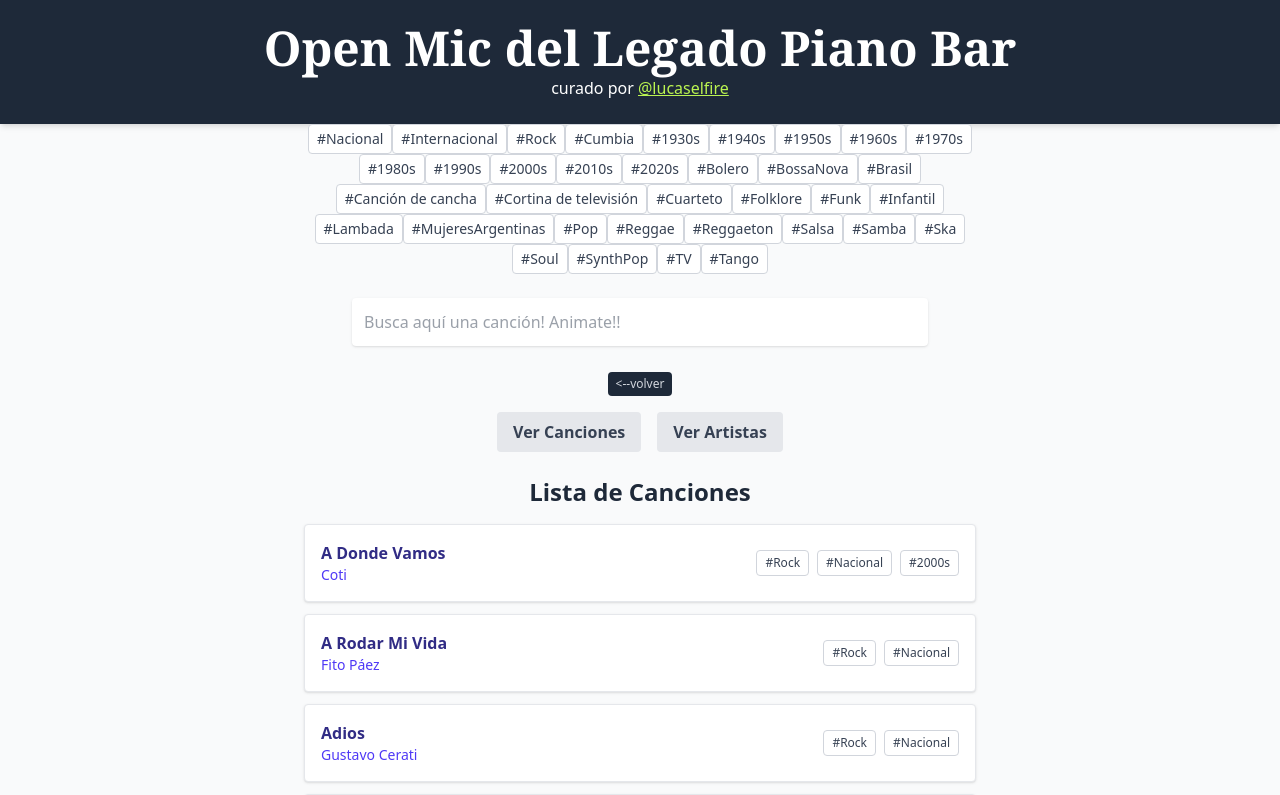
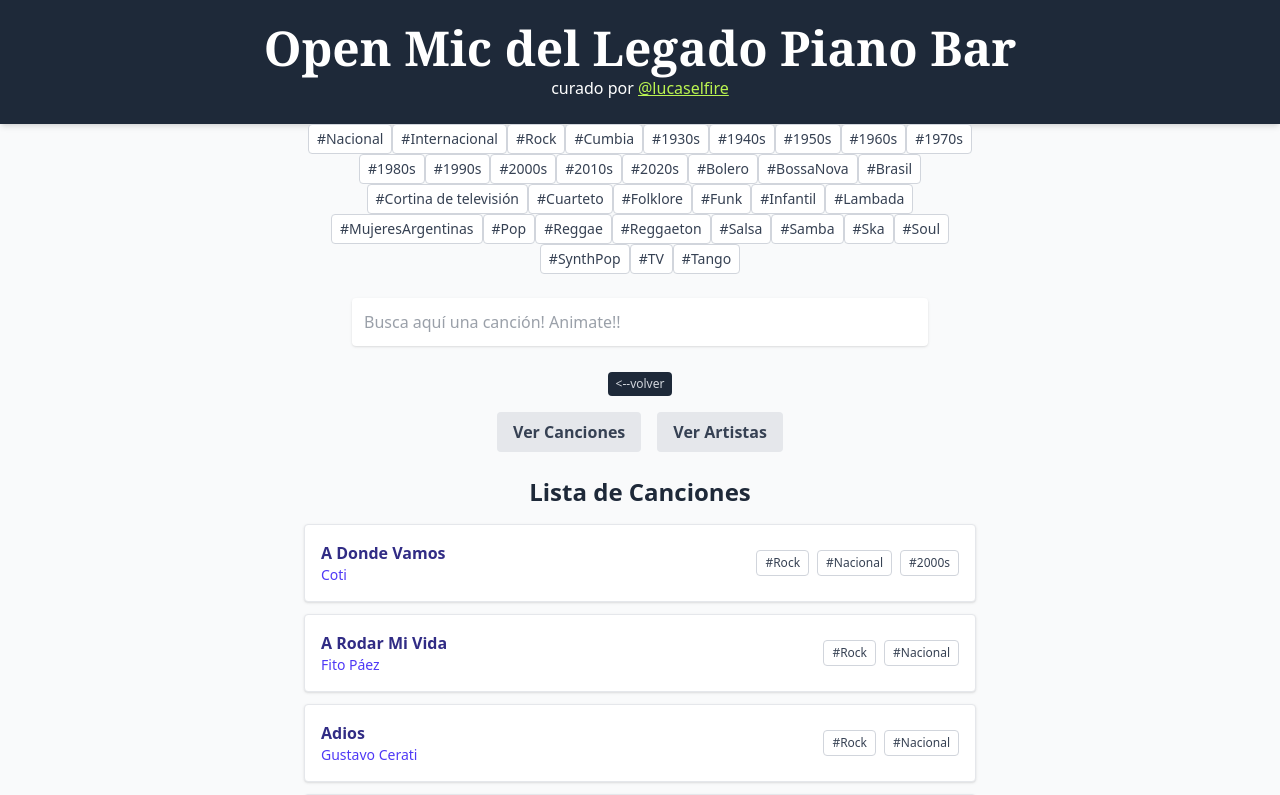
Before and after one commit to guilkuo/open-mic-legado-pianobar, a React (Vite) app: page / in a window 1280 px wide. Shown: the top 795 px of the page. Built offline with nearby package versions, Linux system fonts and the light colour scheme.

Commit message:
sacamos cancion de cancha

```diff
--- a/src/componentes/SongCatalog.jsx
+++ b/src/componentes/SongCatalog.jsx
@@ -478,7 +478,7 @@ const rawSongs = [
 },
 
   { title: "Bohemian Rhapsody", artist: "Queen", tags: ["#Rock", "#Internacional", "#1970s"], lyricsUrl: "https://www.letras.com/queen/bohemian-rhapsody/" },
-  { title: "Muchachos", artist: "La Mosca", tags: ["#Cumbia", "#Nacional", "#Canción de cancha"], lyricsUrl: "https://www.letras.com/la-mosca/muchachos/" },
+  { title: "Muchachos", artist: "La Mosca", tags: ["#Cumbia", "#Nacional"], lyricsUrl: "https://www.letras.com/la-mosca/muchachos/" },
   { title: "Billie Jean", artist: "Michael Jackson", tags: ["#Pop", "#Internacional", "#1980s"], lyricsUrl: "https://www.letras.com/michael-jackson/billie-jean/" },
   // Fito Páez
 ///////////////////////////////////////////////////////////
@@ -1073,12 +1073,11 @@ const rawSongs = [
   },
   // ... (Same content as your doc)
   { title: "Bohemian Rhapsody", artist: "Queen", tags: ["#Rock", "#Internacional", "#1970s"], lyricsUrl: "https://www.letras.com/queen/bohemian-rhapsody/" },
-  { title: "Muchachos", artist: "La Mosca", tags: ["#Cumbia", "#Nacional", "#Canción de cancha"], lyricsUrl: "https://www.letras.com/la-mosca/muchachos/" },
   // ...
   { title: "Billie Jean", artist: "Michael Jackson", tags: ["#Pop", "#Internacional", "#1980s"], lyricsUrl: "https://www.letras.com/michael-jackson/billie-jean/" },
   { title: "A Donde Vamos", artist: "Coti", tags: ["#Rock", "#Nacional", "#2000s"], lyricsUrl: "https://www.letras.com/coti/a-donde-vamos/" },
   { title: "Bohemian Rhapsody", artist: "Queen", tags: ["#Rock", "#Internacional", "#1970s"], lyricsUrl: "https://www.letras.com/queen/bohemian-rhapsody/" },
-  { title: "Muchachos", artist: "La Mosca", tags: ["#Cumbia", "#Nacional", "#Canción de cancha"], lyricsUrl: "https://www.letras.com/la-mosca/muchachos/" },
+  { title: "Muchachos", artist: "La Mosca", tags: ["#Cumbia", "#Nacional"], lyricsUrl: "https://www.letras.com/la-mosca/muchachos/" },
   // etc...
   { title: "Imagine", artist: "John Lennon", tags: ["#Pop", "#Internacional", "#1970s"], lyricsUrl: "https://www.letras.com/john-lennon/imagine/" },
   { title: "Livin' on a Prayer", artist: "Bon Jovi", tags: ["#Rock", "#Internacional", "#1980s"], lyricsUrl: "https://www.letras.com/bon-jovi/livin-on-a-prayer/" },
@@ -1087,7 +1086,7 @@ const rawSongs = [
   { title: "Wonderwall", artist: "Oasis", tags: ["#Rock", "#Internacional", "#1990s"], lyricsUrl: "https://www.letras.com/oasis/wonderwall/" },
   { title: "La Macarena", artist: "Los del Río", tags: ["#Pop", "#Internacional", "#1990s", "#Cortina de televisión"], lyricsUrl: "https://www.letras.com/los-del-rio/la-macarena/" },
   { title: "Smells Like Teen Spirit", artist: "Nirvana", tags: ["#Rock", "#Internacional", "#1990s"], lyricsUrl: "https://www.letras.com/nirvana/smells-like-teen-spirit/" },
-  { title: "La Copa de la Vida", artist: "Ricky Martin", tags: ["#Pop", "#Internacional", "#1990s", "#Canción de cancha"], lyricsUrl: "https://www.letras.com/ricky-martin/la-copa-de-la-vida/" },
+  { title: "La Copa de la Vida", artist: "Ricky Martin", tags: ["#Pop", "#Internacional", "#1990s"], lyricsUrl: "https://www.letras.com/ricky-martin/la-copa-de-la-vida/" },
   { title: "Thriller", artist: "Michael Jackson", tags: ["#Pop", "#Internacional", "#1980s"], lyricsUrl: "https://www.letras.com/michael-jackson/thriller/" },
   { title: "Sweet Child O' Mine", artist: "Guns N' Roses", tags: ["#Rock", "#Internacional", "#1980s"], lyricsUrl: "https://www.letras.com/guns-n-roses/sweet-child-o-mine/" },
   { title: "Persiana Americana", artist: "Soda Stereo", tags: ["#Rock", "#Nacional", "#1980s"], lyricsUrl: "https://www.letras.com/soda-stereo/persiana-americana/" },
```
